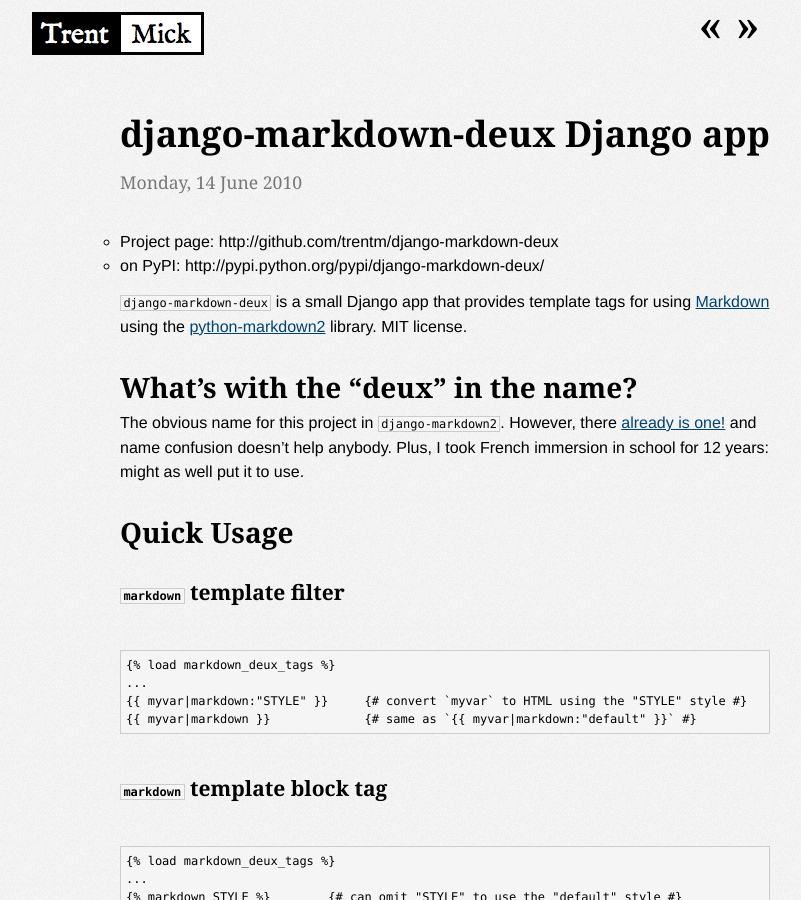
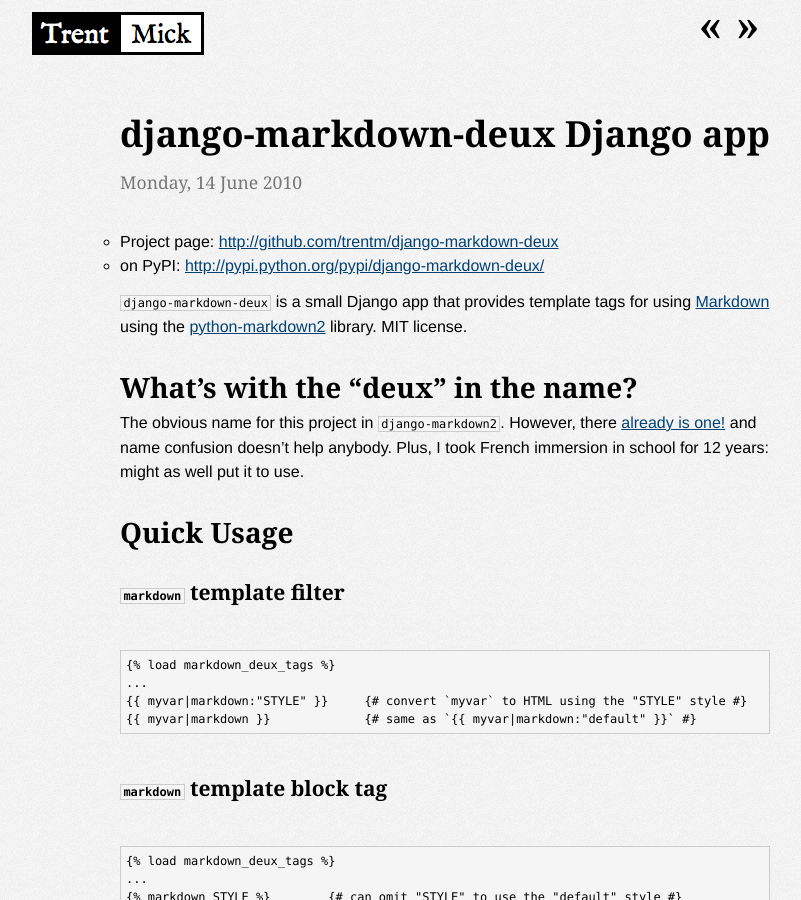
Before and after one commit to trentm/trentm.github.com, a Jekyll site: the page built from _posts/2010-06-14-django-markdown-deux-django-app.markdown, in a window 1280 px wide and 900 px high. Shown: the whole window, without its empty margins (195-996 px from the left). Built offline with Jekyll 4.4.1, drawn with Linux system fonts in a browser that asks for light colours; some web fonts are replaced; Markdown is read by kramdown in place of the engine named in the settings; comment, search, counter and statistics services are not loaded.

Commit message:
autolink

```diff
--- a/_posts/2010-06-14-django-markdown-deux-django-app.markdown
+++ b/_posts/2010-06-14-django-markdown-deux-django-app.markdown
@@ -4,8 +4,8 @@
 published: true
 ---
 
-- Project page: http://github.com/trentm/django-markdown-deux
-- on PyPI: http://pypi.python.org/pypi/django-markdown-deux/
+- Project page: <http://github.com/trentm/django-markdown-deux>
+- on PyPI: <http://pypi.python.org/pypi/django-markdown-deux/>
 
 `django-markdown-deux` is a small Django app that provides template tags for using
 [Markdown](http://daringfireball.net/projects/markdown/) using the
```
